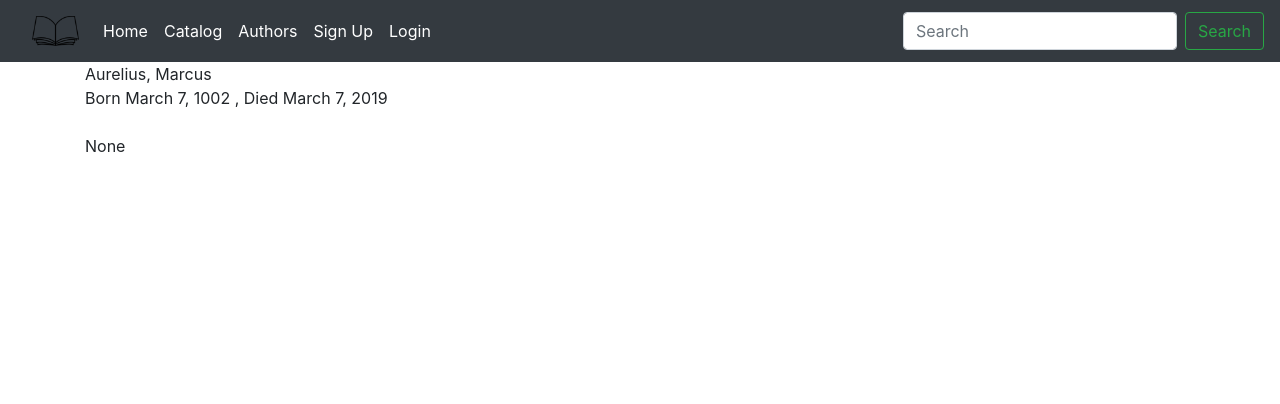
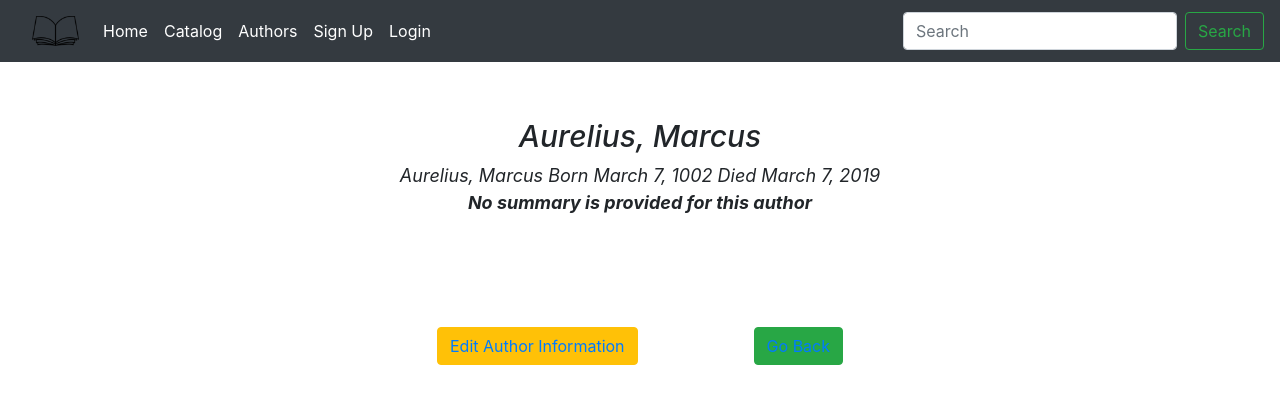
Before and after one commit to yucehan57/LibraryProject, a Django app: page /authors/2 in a window 1280 px wide. Shown: the top 404 px of the page. Run offline with Django 3.2, Linux system fonts and the light colour scheme; data comes from the database, SQL or seed files in the repository; both versions use the stored data as it was after the commit; some libraries are stand-ins or nearby versions.

Commit message:
edited index view, minor styling, added UpdateView for author info

```diff
--- a/library_app/models.py
+++ b/library_app/models.py
@@ -32,6 +32,7 @@ class Book(models.Model):
     # cover many genres, and likewise a genre may be covered by many books
     genre = models.ManyToManyField(Genre,
                                    help_text='Select a genre for this book')
+
 
     def __str__(self):
         """String representation of the Model object"""
--- a/library_app/templates/library_app/author_detail.html
+++ b/library_app/templates/library_app/author_detail.html
@@ -1,15 +1,33 @@
 {% extends "base.html" %}
 
 {% block content %}
+
+<div id='updateAuthorForm'>
+  <h6 id = 'updateAuthorFormHeader'>{{author.last_name}}, {{author.first_name}}</h6>
   {{author.last_name}}, {{author.first_name}}
-  <br>
+
   {% if author.date_of_birth %}
     Born {{author.date_of_birth}}
-  , Died {{author.date_of_death}}
+    Died {{author.date_of_death}}
   {% endif %}
-  <br>
-  <br>
+
+  {% if author.bio %}
   <p>{{author.bio}}</p>
+</div>
+
+  {% else %}
+  <p><strong>No summary is provided for this author</strong></p>
+  {% endif %}
+    <div class="authorDetailButtons">
+
+    <button id='updateAuthorButton' type="button" class="btn btn-warning">
+      <a href="{% url 'library_app:edit-author' author.pk %}">Edit Author Information</a>
+
+    </button>
+    <button id='goBackAuthorButton' type="button" class="btn btn-success">
+      <a href="{% url 'library_app:author-list' %}">Go Back</a>
+    </button>
+  </div>
 
 
 
--- a/library_app/urls.py
+++ b/library_app/urls.py
@@ -4,15 +4,24 @@ from . import views
 app_name = 'library_app'
 
 urlpatterns = [
-    path('', views.HomeView.as_view(), name='index'),
-    path('catalog/', views.BookListView.as_view(), name='book-list'),
+    path('', views.HomeView.as_view(),              name='index'),
+
+    path('catalog/', views.BookListView.as_view(),  name='book-list'),
+
     path('catalog/<int:pk>', views.BookDetailView.as_view(),
-                                                        name='book-detail'),
-    path('authors', views.AuthorListView.as_view(), name='author-list'),
+                                                    name='book-detail'),
+
+    path('authors/', views.AuthorListView.as_view(), name='author-list'),
+
     path('authors/<int:pk>', views.AuthorDetailView.as_view(),
-                                                        name='author-detail'),
-    path('catalog/addbook', views.AddBookView.as_view(), name='add-book'),
-    path('authors/addauthor', views.AddAuthorView.as_view(), name='add-author'),
+                                                    name='author-detail'),
+    path('catalog/addbook', views.AddBookView.as_view(),
+                                                    name='add-book'),
+    path('authors/addauthor', views.AddAuthorView.as_view(),
+                                                    name='add-author'),
+    path('authors/<int:pk>/editauthor', views.UpdateAuthorView.as_view(),
+                                                    name='edit-author'),
+    # path()
 
 
 
--- a/library_app/views.py
+++ b/library_app/views.py
@@ -18,12 +18,19 @@ class HomeView(generic.TemplateView):
         context['num_books'] = models.Book.objects.all().count()
         context['num_instances'] = models.BookInstance.objects.all().count()
         context['num_authors'] = models.Author.objects.all().count()
+        context['historical_books'] = models.Book.objects.filter(genre__name__icontains='historical')[:5]
         return context
+
+
+
 
 
 
 class BookListView(generic.ListView):
     model = models.Book
+
+
+
 
 
 class AuthorListView(generic.ListView):
@@ -57,6 +64,12 @@ class AddBookView(LoginRequiredMixin, generic.CreateView):
 class AddAuthorView(LoginRequiredMixin, generic.CreateView):
     model = models.Author
     fields = ('first_name', 'last_name', 'date_of_birth', 'date_of_death', 'bio')
+
+
+class UpdateAuthorView(LoginRequiredMixin, generic.UpdateView):
+    model = models.Author
+    fields = ('bio',)
+    template_name_suffix = '_update_form'
 
 
 
--- a/static/library_app/css/master.css
+++ b/static/library_app/css/master.css
@@ -37,3 +37,41 @@
   margin-top: auto;
   font-size: 1.5em;
 }
+
+#updateAuthorForm {
+  font-style: oblique;
+  margin-top: 5%;
+  font-size: 18px;
+  text-align: center;
+
+}
+
+#updateAuthorForm #updateAuthorFormHeader {
+  font-size: 30px;
+}
+
+.authorDetailButtons {
+  margin-top: 10%;
+  text-align: center;
+}
+
+.authorDetailButtons #updateAuthorButton {
+  margin-right: 5%;
+}
+
+.authorDetailButtons #goBackAuthorButton {
+  margin-left: 5%;
+}
+
+.authorUpdateForm {
+  text-align: center;
+  font-size: 24px;
+  font-style: oblique;
+  font-weight: bold;
+  margin-top: 7%;
+}
+
+.contentStatus {
+  font-size: 20px;
+  font-style: oblique;
+}
--- a/templates/base.html
+++ b/templates/base.html
@@ -44,6 +44,7 @@
             <a class="nav-link" href="{% url 'contact-form' %} ">Contact</a>
           </li>
 
+
           {% endif %}
 
           <!-- ACCOUNTS BAR LOGIN LOGOUT SIGNUP PROFILE -->
```
Also changed, not shown: library_app/templates/library_app/author_update_form.html (added, +17 -0 lines), library_app/templates/library_app/book_detail.html (+14 -1 lines), library_app/templates/library_app/index.html (+14 -2 lines), accounts/migrations/0002_userprofile.py (added), db.sqlite3, library_app/templates/library_app/book_list.html (line endings or trailing spaces).
